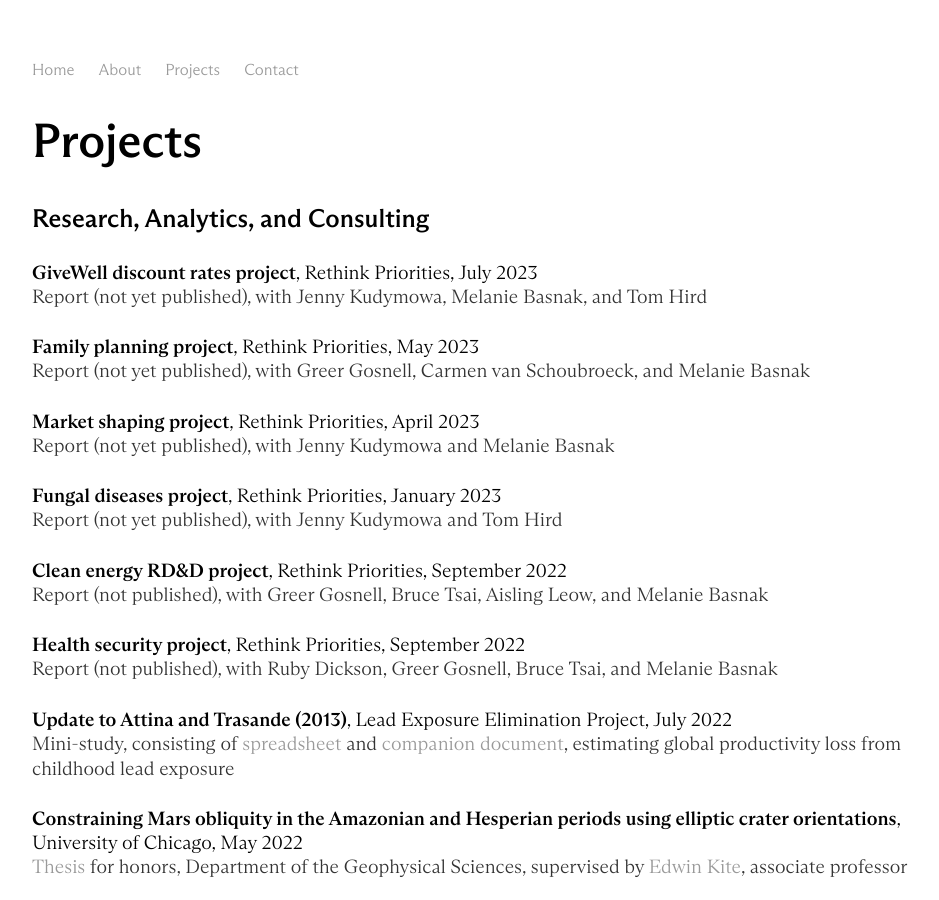
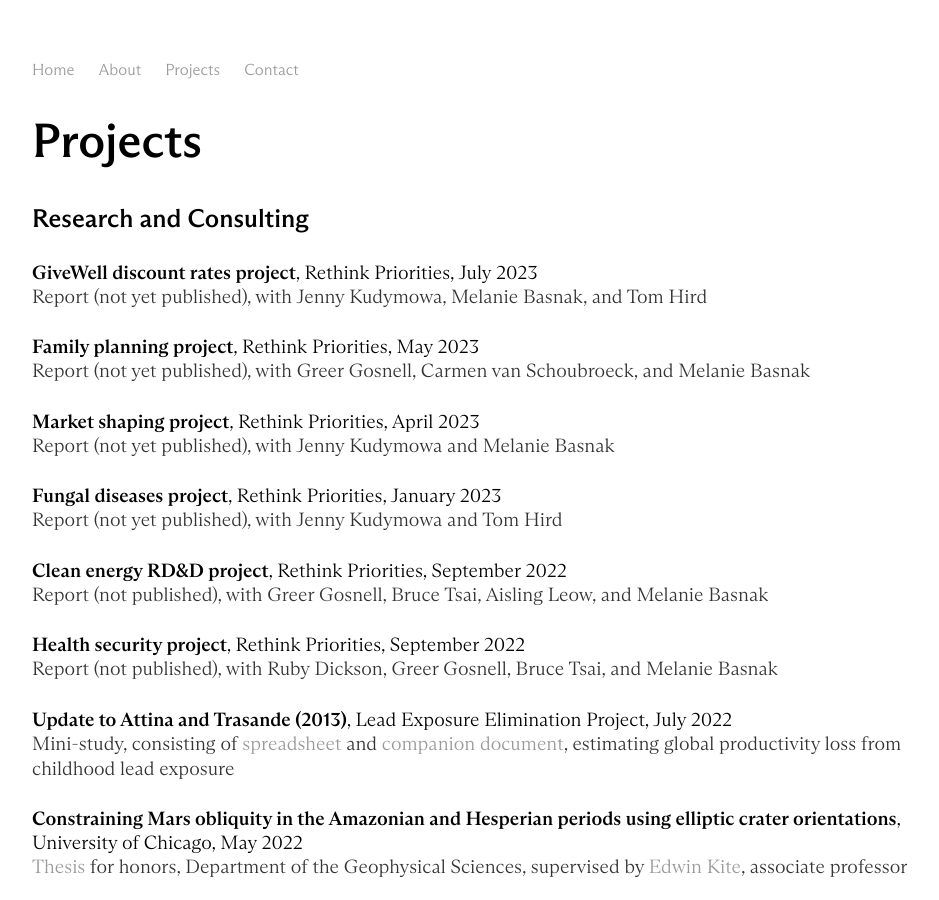
Before and after one commit to y-james-hu/y-james-hu.github.io, a Jekyll site: the page built from projects/index.html, in a window 1280 px wide and 900 px high. Shown: the whole window, without its empty margins (160-1099 px from the left). Built offline with Jekyll 4.4.1, drawn with Linux system fonts in a browser that asks for light colours.

Commit message:
Update index.html

```diff
--- a/projects/index.html
+++ b/projects/index.html
@@ -4,7 +4,7 @@
 ---
   <h1>{{ page.title }}</h1>
 
-  <h3 style="margin-left: 0px">Research, Analytics, and Consulting</h2>
+  <h3 style="margin-left: 0px">Research and Consulting</h2>
 
       <h4 style="margin-left: 0px">GiveWell discount rates project<span style="font-weight:normal">, Rethink Priorities, July 2023</span></h4>
       <p style="margin-left: 0px">Report (not yet published), with Jenny Kudymowa, Melanie Basnak, and Tom Hird</p>
```
